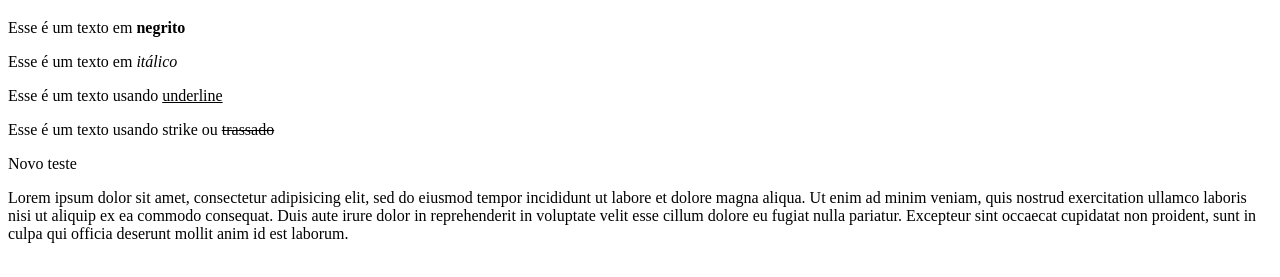
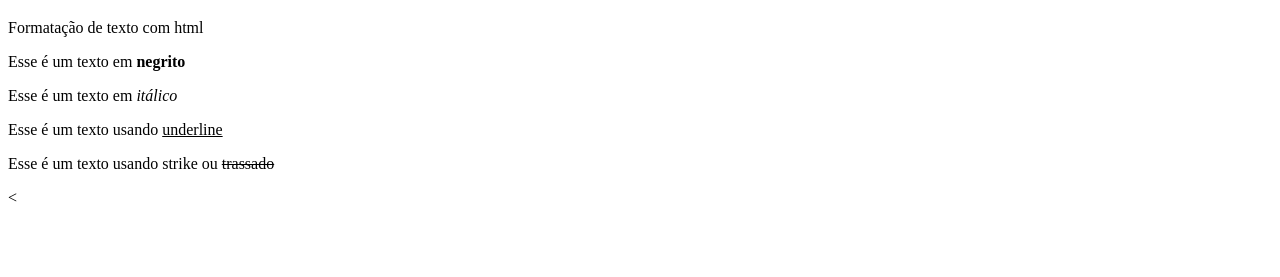
Before and after one commit to Luis-gabriel-dev/project-with-html, a plain HTML site: page projeto.html in a window 1280 px wide. Shown: the part 61-338 px from the top of the page. Drawn offline with Linux system fonts and the light colour scheme.

Commit message:
Removido o paragrafo lorem

```diff
--- a/projeto.html
+++ b/projeto.html
@@ -10,19 +10,12 @@
      	<body>
 	     <h1>Primeiro site</h1>
 
+          <p>Formatação de texto com html</p>
 
           <p>Esse é um texto em <strong> negrito </strong> </p>
           <p>Esse é um texto em <em> itálico </em> </p>
           <p>Esse é um texto usando <u> underline </u> </p>
           <p>Esse é um texto usando strike ou <strike> trassado </strike> </p>
-          <p>Novo teste</p>
-          <p>Lorem ipsum dolor sit amet, consectetur adipisicing elit, sed do eiusmod
-          tempor incididunt ut labore et dolore magna aliqua. Ut enim ad minim veniam,
-          quis nostrud exercitation ullamco laboris nisi ut aliquip ex ea commodo
-          consequat. Duis aute irure dolor in reprehenderit in voluptate velit esse
-          cillum dolore eu fugiat nulla pariatur. Excepteur sint occaecat cupidatat non
-          proident, sunt in culpa qui officia deserunt mollit anim id est laborum.</p>
-
-
+          <
         </body>
 </html>
```
